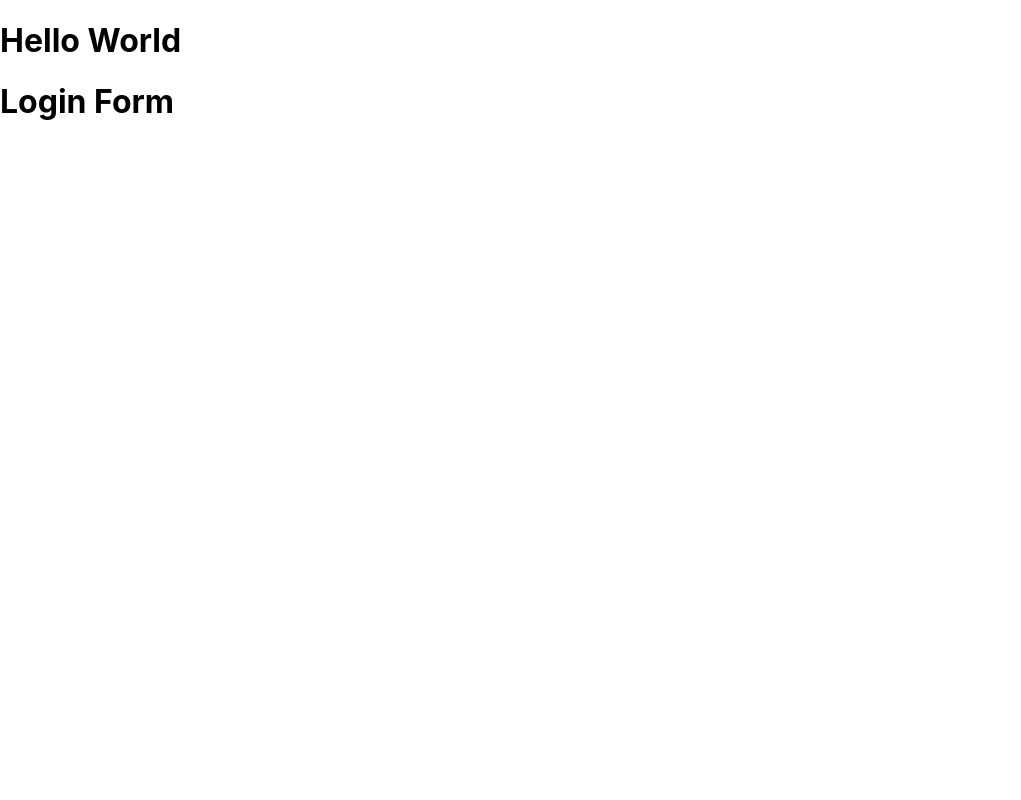
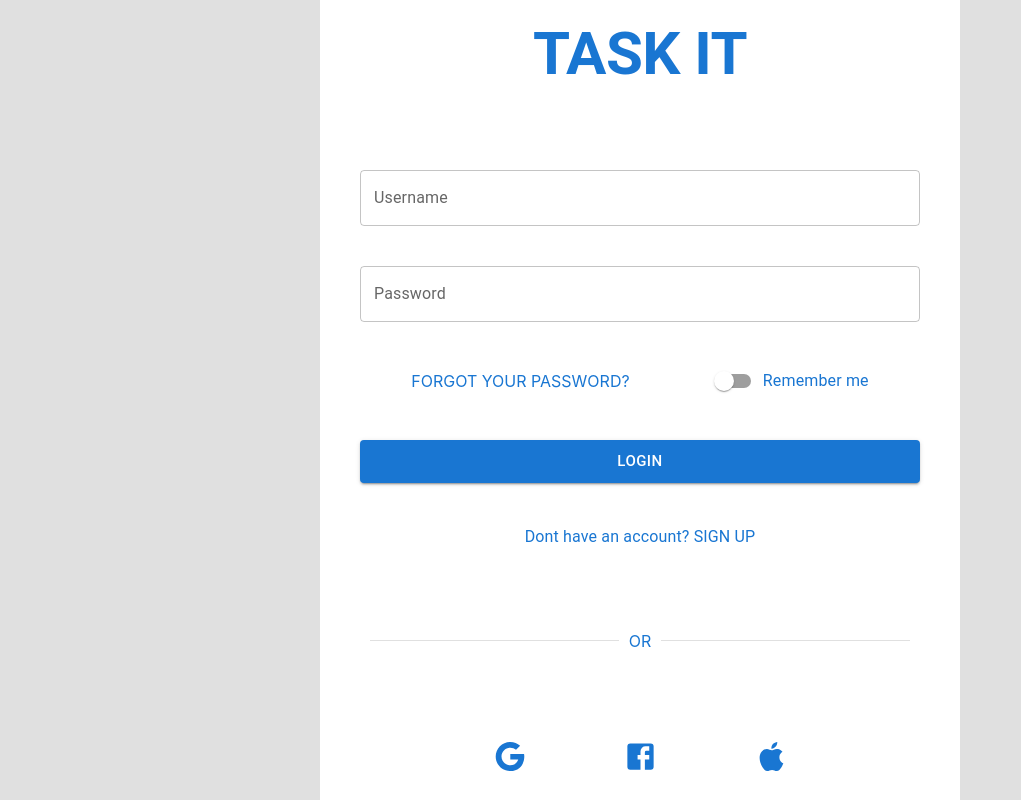
Before and after one commit to SyedFaizanAliRehan/TaskIt, a React (Create React App) app in the folder frontend/: page / in a window 1280 px wide. Shown: the whole page, without its empty margins (0-1021 px from the left). Built offline with nearby package versions, Linux system fonts and the light colour scheme.

Commit message:
Login Form front end
> Frontend Code for login form

```diff
--- a/frontend/package.json
+++ b/frontend/package.json
@@ -5,7 +5,8 @@
   "dependencies": {
     "@emotion/react": "^11.11.3",
     "@emotion/styled": "^11.11.0",
-    "@mui/material": "^5.15.7",
+    "@mui/icons-material": "^5.15.9",
+    "@mui/material": "^5.15.9",
     "@reduxjs/toolkit": "^2.1.0",
     "@testing-library/jest-dom": "^5.17.0",
     "@testing-library/react": "^13.4.0",
--- a/frontend/src/App.css
+++ b/frontend/src/App.css
@@ -0,0 +1,4 @@
+.App {
+  height: 100vh;
+  width: 100vw;
+}
--- a/frontend/src/App.tsx
+++ b/frontend/src/App.tsx
@@ -10,7 +10,6 @@ function App() {
     <ReduxProvider store={store}>
       <QueryClientProvider client={new QueryClient()}>
         <div className="App">
-          <h1>Hello World</h1>
           <LoginPage />
         </div>
       </QueryClientProvider>
--- a/frontend/src/components/LoginForm/LoginForm.tsx
+++ b/frontend/src/components/LoginForm/LoginForm.tsx
@@ -1,7 +1,169 @@
+import {
+  Box,
+  Button,
+  CircularProgress,
+  FormControlLabel,
+  Link,
+  Skeleton,
+  Stack,
+  Switch,
+  TextField,
+  Typography,
+  useTheme,
+  IconButton,
+  Divider,
+} from "@mui/material";
+import GoogleIcon from "@mui/icons-material/Google";
+import FacebookIcon from "@mui/icons-material/Facebook";
+import AppleIcon from "@mui/icons-material/Apple";
+
 export const LoginForm = () => {
+  const theme = useTheme();
+  const isLoading = false;
   return (
-    <div>
-      <h1>Login Form</h1>
-    </div>
+    <Box
+      bgcolor={theme.palette.background.paper}
+      height={"inherit"}
+      width={{ md: "50vw", sm: "100vw", xs: "100vw" }}
+      color={theme.palette.primary.main}
+      display={"flex"}
+      justifyContent={"center"}
+    >
+      {isLoading ? (
+        <>
+          <Skeleton
+            variant="rectangular"
+            height={"inherit"}
+            width={"inherit"}
+            sx={{ position: "absolute" }}
+          />
+          <Box
+            height={"inherit"}
+            width={"inherit"}
+            position={"absolute"}
+            bgcolor={"transparent"}
+            display={"flex"}
+            alignItems={"center"}
+            justifyContent={"center"}
+            color={theme.palette.primary.main}
+          >
+            <Stack
+              spacing={2}
+              color={"inherit"}
+              display={"flex"}
+              textAlign={"center"}
+              alignItems={"center"}
+            >
+              <CircularProgress color="inherit" />
+              <Typography variant="subtitle1" color={"inherit"}>
+                Logging in
+              </Typography>
+            </Stack>
+          </Box>
+        </>
+      ) : (
+        <Stack
+          height={"inherit"}
+          width={"inherit"}
+          direction={"column"}
+          textAlign={"center"}
+          justifyContent={"center"}
+          spacing={{ xs: 2, sm: 5, md: 10 }}
+        >
+          <Typography
+            variant="h2"
+            color={theme.palette.primary.main}
+            textTransform={"uppercase"}
+            fontWeight={"bold"}
+          >
+            Task It
+          </Typography>
+          <Stack spacing={{ xs: 1, sm: 2, md: 5 }} pl={5} pr={5}>
+            <TextField
+              id="username"
+              label="Username"
+              variant="outlined"
+              placeholder="Enter your username"
+              fullWidth
+            />
+            <TextField
+              id="password"
+              label="Password"
+              type="password"
+              variant="outlined"
+              placeholder="Enter your password"
+              fullWidth
+            />
+            <Stack
+              spacing={3}
+              display={"flex"}
+              justifyContent={"space-evenly"}
+              textAlign={"center"}
+              alignItems={"center"}
+              direction={"row"}
+            >
+              <Link
+                href="#"
+                color={theme.palette.primary.main}
+                textTransform={"uppercase"}
+                sx={{
+                  textDecoration: "none",
+                  ":hover": { fontWeight: "bold" },
+                }}
+              >
+                Forgot your password?
+              </Link>
+              <FormControlLabel
+                value="end"
+                control={<Switch />}
+                label="Remember me"
+                labelPlacement="end"
+              />
+            </Stack>
+            <Button
+              variant="contained"
+              color="primary"
+              size="large"
+              fullWidth
+              sx={{ textTransform: "uppercase" }}
+            >
+              Login
+            </Button>
+            <Typography variant="subtitle1" textAlign={"center"}>
+              Dont have an account?{" "}
+              <Link
+                href="#"
+                textTransform={"uppercase"}
+                sx={{
+                  textDecoration: "none",
+                  ":hover": { fontWeight: "bold" },
+                }}
+              >
+                Sign up
+              </Link>
+            </Typography>
+          </Stack>
+          <Divider style={{ paddingLeft: "50px", paddingRight: "50px" }}>
+            OR
+          </Divider>
+          <Stack
+            spacing={10}
+            direction={"row"}
+            display={"flex"}
+            justifyContent={"center"}
+          >
+            <IconButton color="primary">
+              <GoogleIcon fontSize="large" />
+            </IconButton>
+            <IconButton color="primary">
+              <FacebookIcon fontSize="large" />
+            </IconButton>
+            <IconButton color="primary">
+              <AppleIcon fontSize="large" />
+            </IconButton>
+          </Stack>
+        </Stack>
+      )}
+    </Box>
   );
 };
--- a/frontend/src/pages/LoginPage/LoginPage.tsx
+++ b/frontend/src/pages/LoginPage/LoginPage.tsx
@@ -1,9 +1,17 @@
 import { LoginForm } from "../../components/LoginForm/LoginForm";
+import { Box, useTheme } from "@mui/material";
 
 export const LoginPage = () => {
+  const theme = useTheme();
   return (
-    <div>
+    <Box
+      bgcolor={theme.palette.divider}
+      height={"inherit"}
+      width={"inherit"}
+      display={"flex"}
+      justifyContent={"center"}
+    >
       <LoginForm />
-    </div>
+    </Box>
   );
 };
```
Also changed, not shown: 1 other file (tests, documents, lock files or other folders).
